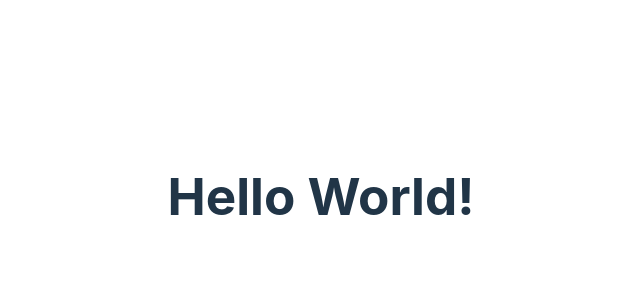
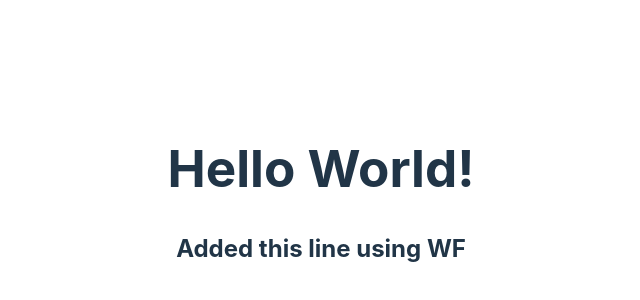
Before and after one commit to EthWiz/vite-simple-deploy, a React (Vite) app: page / in a window 1280 px wide. Shown: the part 204-504 px from the top of the page, without its empty margins (319-959 px from the left). Built offline with nearby package versions, Linux system fonts and the light colour scheme.

Commit message:
added h2

```diff
--- a/src/App.jsx
+++ b/src/App.jsx
@@ -4,6 +4,7 @@ function App() {
   return (
     <>
       <h1>Hello World!</h1>
+      <h2>Added this line using WF</h2>
     </>
   );
 }
```
